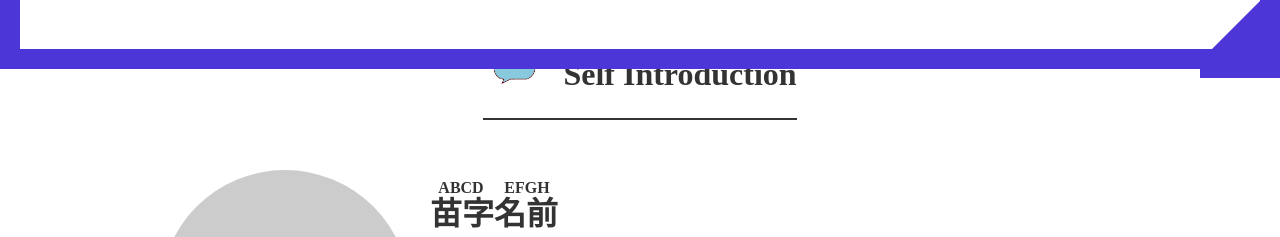
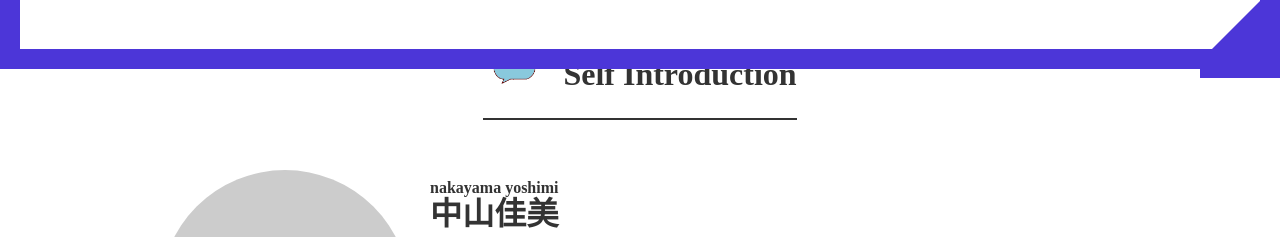
Before and after one commit to d123nakayama/HP21129, a plain HTML site: page index.html in a window 1280 px wide. Shown: the part 731-968 px from the top of the page. Drawn offline with nearby package versions, Linux system fonts and the light colour scheme.

Commit message:
Update index.html
名前の変更

```diff
--- a/index.html
+++ b/index.html
@@ -34,7 +34,7 @@
         <div class="content">
           <img src="me.jpg" alt="苗字名前">
           <div class="text">
-            <h3 class="content-name"><ruby><rb>苗字名前</rb><rt>ABCD EFGH</rt> </ruby></h3>
+            <h3 class="content-name"><ruby><rb>中山佳美</rb><rt>nakayama yoshimi</rt> </ruby></h3>
             <p>東京都出身　B型　いて座<br>趣味：野球　|　キャンプ</p>
             <p>中学は野球部、高校は陸上部でした。<br>身体を動かすのが好きで今でも大学生や社会人の方たちと草野球をしています。<br>
               池袋のお勧めの場所は、<a href="https://grandscape-ikebukuro.jp/">グランドスケープ池袋</a>の屋上にあるバッティングセンター。<br>
```
